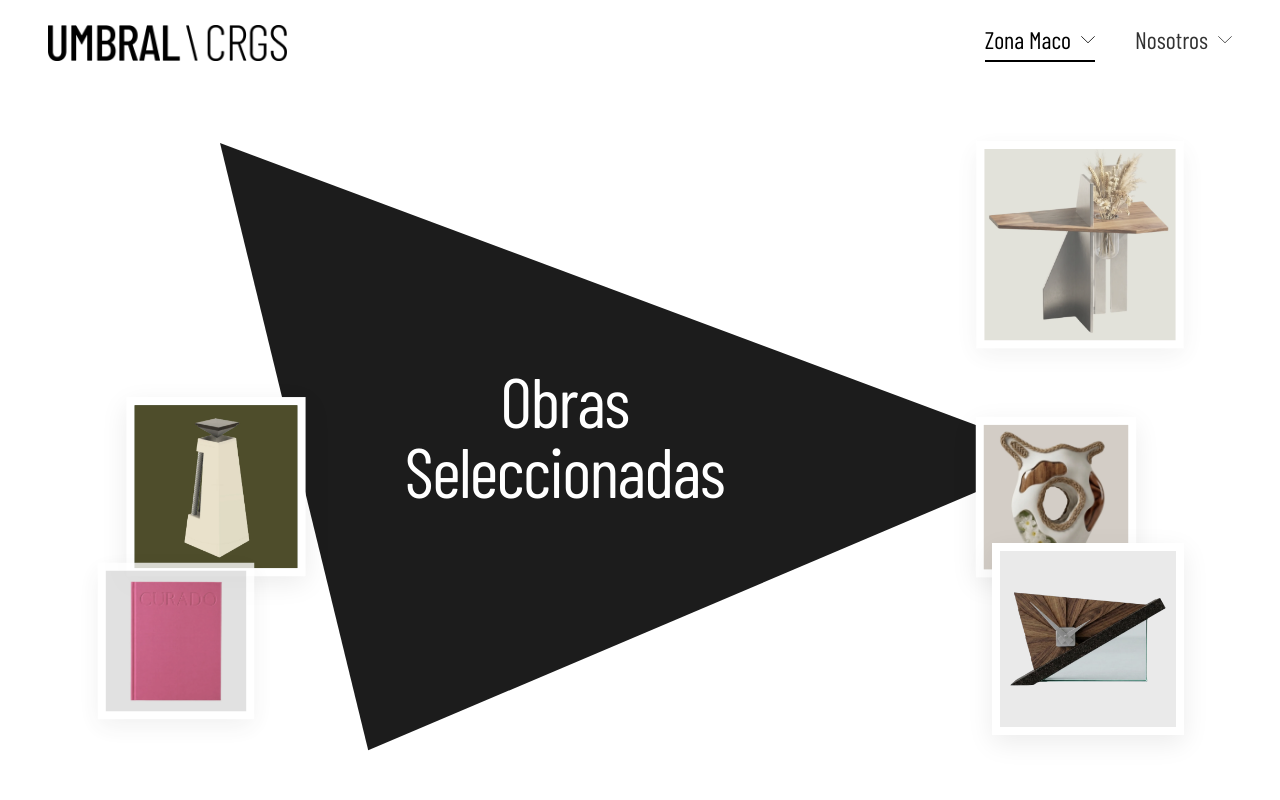
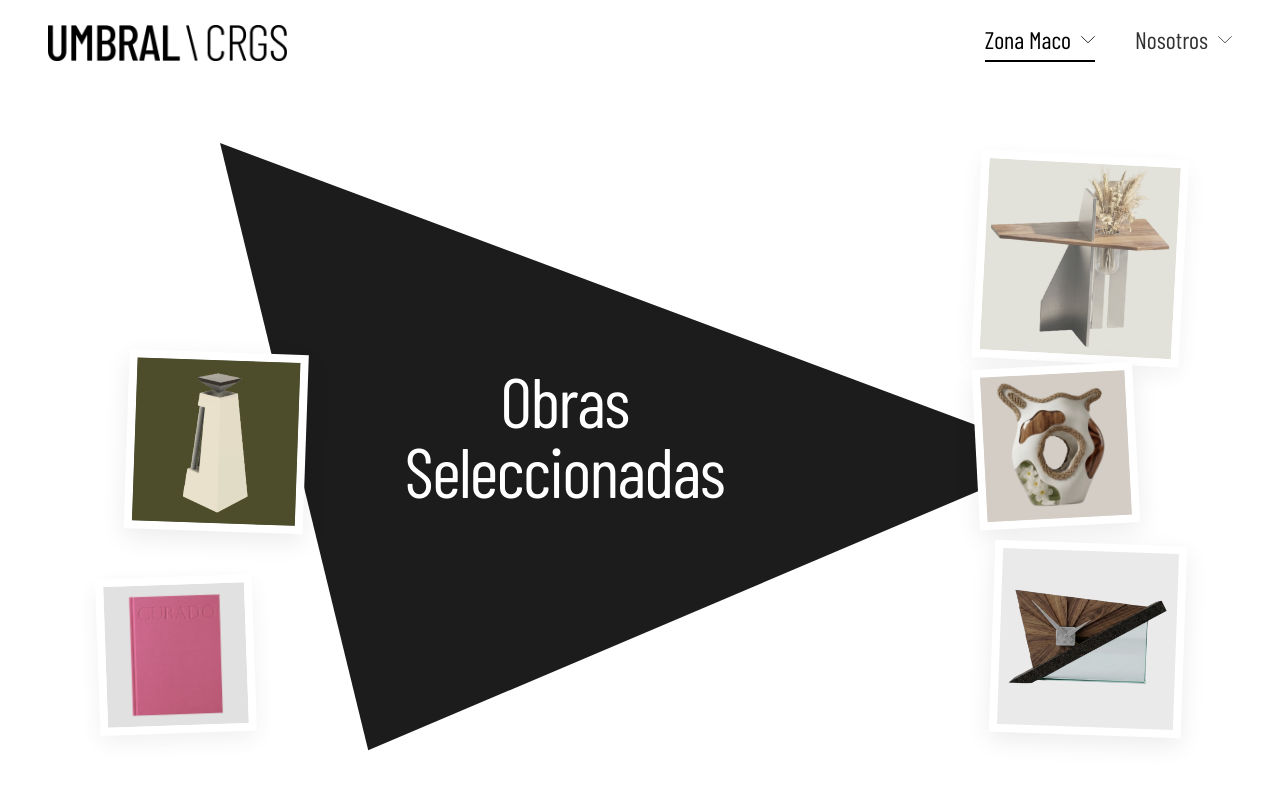
Before and after one commit to juankio/umbral-web, a Nuxt app: page /zona-maco in a window 1280 px wide. Shown: the top 800 px of the page. Built offline with nearby package versions, Linux system fonts and the light colour scheme; a web font is replaced by a local one.

Commit message:
fix(zona-maco): centrar tarjetas intermedias y desacoplar animacion de animejs

```diff
--- a/components/zona-maco/ZonaMacoFloatingProjects.vue
+++ b/components/zona-maco/ZonaMacoFloatingProjects.vue
@@ -4,13 +4,16 @@
       <NuxtLink
         v-for="(project, index) in projects"
         :key="project.to"
-        :ref="(el) => setCardRef(el, index)"
         :to="project.to"
-        class="floating-card absolute aspect-square bg-white p-1.5 sm:p-2 shadow-[0_8px_25px_rgba(0,0,0,0.08)] hover:shadow-[0_20px_40px_rgba(0,0,0,0.22)] transition-shadow duration-300 pointer-events-auto group focus:outline-none cursor-pointer"
+        class="floating-card absolute aspect-square pointer-events-auto group focus:outline-none cursor-pointer transition-transform duration-300"
         :class="[project.posClass, hoveredIndex === index ? 'z-35' : 'z-20']"
         :aria-label="project.ariaLabel"
         @mouseenter="handleMouseEnter(index)"
         @mouseleave="handleMouseLeave(index)"
+      >
+        <div
+          :ref="(el) => setCardRef(el, index)"
+          class="w-full h-full bg-white p-1.5 sm:p-2 shadow-[0_8px_25px_rgba(0,0,0,0.08)] hover:shadow-[0_20px_40px_rgba(0,0,0,0.22)] transition-shadow duration-300 transform-gpu"
         >
           <div class="w-full h-full relative overflow-hidden" :style="{ backgroundColor: project.bg }">
             <img
@@ -24,6 +27,7 @@
               <span class="font-barlow font-medium text-xs sm:text-sm text-black uppercase bg-white/90 px-1.5 py-0.5 shadow-xs">
                 {{ project.title }}
               </span>
+            </div>
           </div>
         </div>
       </NuxtLink>
@@ -45,12 +49,12 @@ interface FloatingProject {
 }
 
 const projects: FloatingProject[] = [
-  { to: '/obras/encuadre', title: 'Encuadre', img: '/images/figma-product-encuadre.webp', bg: '#EDEDED', posClass: 'left-4 sm:left-8 lg:left-12 xl:left-20 top-[8%] sm:top-[10%] -rotate-3 hover:rotate-0 w-24 sm:w-32 lg:w-40 xl:w-48', ariaLabel: 'Ver obra Encuadre' },
-  { to: '/obras/interconexion', title: 'Interconexión', img: '/images/figma-product-interconexion.webp', bg: '#434B2E', posClass: 'left-8 sm:left-14 lg:left-20 xl:left-32 top-[44%] -translate-y-1/2 rotate-2 hover:rotate-0 w-22 sm:w-28 lg:w-36 xl:w-44', ariaLabel: 'Ver obra Interconexión' },
-  { to: '/obras/curado', title: 'Curado', img: '/images/figma-product-curado.webp', bg: '#DCDCDC', posClass: 'left-4 sm:left-10 lg:left-16 xl:left-24 bottom-[10%] sm:bottom-[12%] -rotate-2 hover:rotate-0 w-24 sm:w-32 lg:w-40 xl:w-46', ariaLabel: 'Ver obra Curado' },
-  { to: '/obras/roberto', title: 'Roberto', img: '/images/figma-product-roberto.webp', bg: '#E5E5E0', posClass: 'right-4 sm:right-10 lg:right-16 xl:right-24 top-[6%] sm:top-[8%] rotate-3 hover:rotate-0 w-26 sm:w-36 lg:w-44 xl:w-52', ariaLabel: 'Ver obra Roberto' },
-  { to: '/obras/sagaon', title: 'Sagaón', img: '/images/figma-product-sagaon.webp', bg: '#D5CFC9', posClass: 'right-8 sm:right-16 lg:right-22 xl:right-36 top-[46%] -translate-y-1/2 -rotate-3 hover:rotate-0 w-24 sm:w-32 lg:w-40 xl:w-46', ariaLabel: 'Ver obra Sagaón' },
-  { to: '/obras/entretiempo', title: 'Entretiempo', img: '/images/figma-product-entretiempo.webp?v=2', bg: '#EAEAEA', posClass: 'right-4 sm:right-10 lg:right-16 xl:right-24 bottom-[8%] sm:bottom-[10%] rotate-2 hover:rotate-0 w-26 sm:w-34 lg:w-42 xl:w-48', ariaLabel: 'Ver obra Entretiempo' }
+  { to: '/obras/encuadre', title: 'Encuadre', img: '/images/figma-product-encuadre.webp', bg: '#EDEDED', posClass: 'left-4 sm:left-8 lg:left-12 xl:left-20 top-[8%] lg:top-[10%] -rotate-3 hover:rotate-0 w-24 sm:w-32 lg:w-40 xl:w-48', ariaLabel: 'Ver obra Encuadre' },
+  { to: '/obras/interconexion', title: 'Interconexión', img: '/images/figma-product-interconexion.webp', bg: '#434B2E', posClass: 'left-8 sm:left-14 lg:left-20 xl:left-32 top-1/2 -translate-y-1/2 rotate-2 hover:rotate-0 w-22 sm:w-28 lg:w-36 xl:w-44', ariaLabel: 'Ver obra Interconexión' },
+  { to: '/obras/curado', title: 'Curado', img: '/images/figma-product-curado.webp', bg: '#DCDCDC', posClass: 'left-4 sm:left-10 lg:left-16 xl:left-24 bottom-[8%] lg:bottom-[10%] -rotate-2 hover:rotate-0 w-24 sm:w-32 lg:w-40 xl:w-46', ariaLabel: 'Ver obra Curado' },
+  { to: '/obras/roberto', title: 'Roberto', img: '/images/figma-product-roberto.webp', bg: '#E5E5E0', posClass: 'right-4 sm:right-10 lg:right-16 xl:right-24 top-[8%] lg:top-[10%] rotate-3 hover:rotate-0 w-26 sm:w-36 lg:w-44 xl:w-52', ariaLabel: 'Ver obra Roberto' },
+  { to: '/obras/sagaon', title: 'Sagaón', img: '/images/figma-product-sagaon.webp', bg: '#D5CFC9', posClass: 'right-8 sm:right-16 lg:right-22 xl:right-36 top-1/2 -translate-y-1/2 -rotate-3 hover:rotate-0 w-24 sm:w-32 lg:w-40 xl:w-46', ariaLabel: 'Ver obra Sagaón' },
+  { to: '/obras/entretiempo', title: 'Entretiempo', img: '/images/figma-product-entretiempo.webp?v=2', bg: '#EAEAEA', posClass: 'right-4 sm:right-10 lg:right-16 xl:right-24 bottom-[8%] lg:bottom-[10%] rotate-2 hover:rotate-0 w-26 sm:w-34 lg:w-42 xl:w-48', ariaLabel: 'Ver obra Entretiempo' }
 ]
 
 const cardEls = ref<HTMLElement[]>([])
```
Lines whose indentation alone changed are shown as unchanged.
